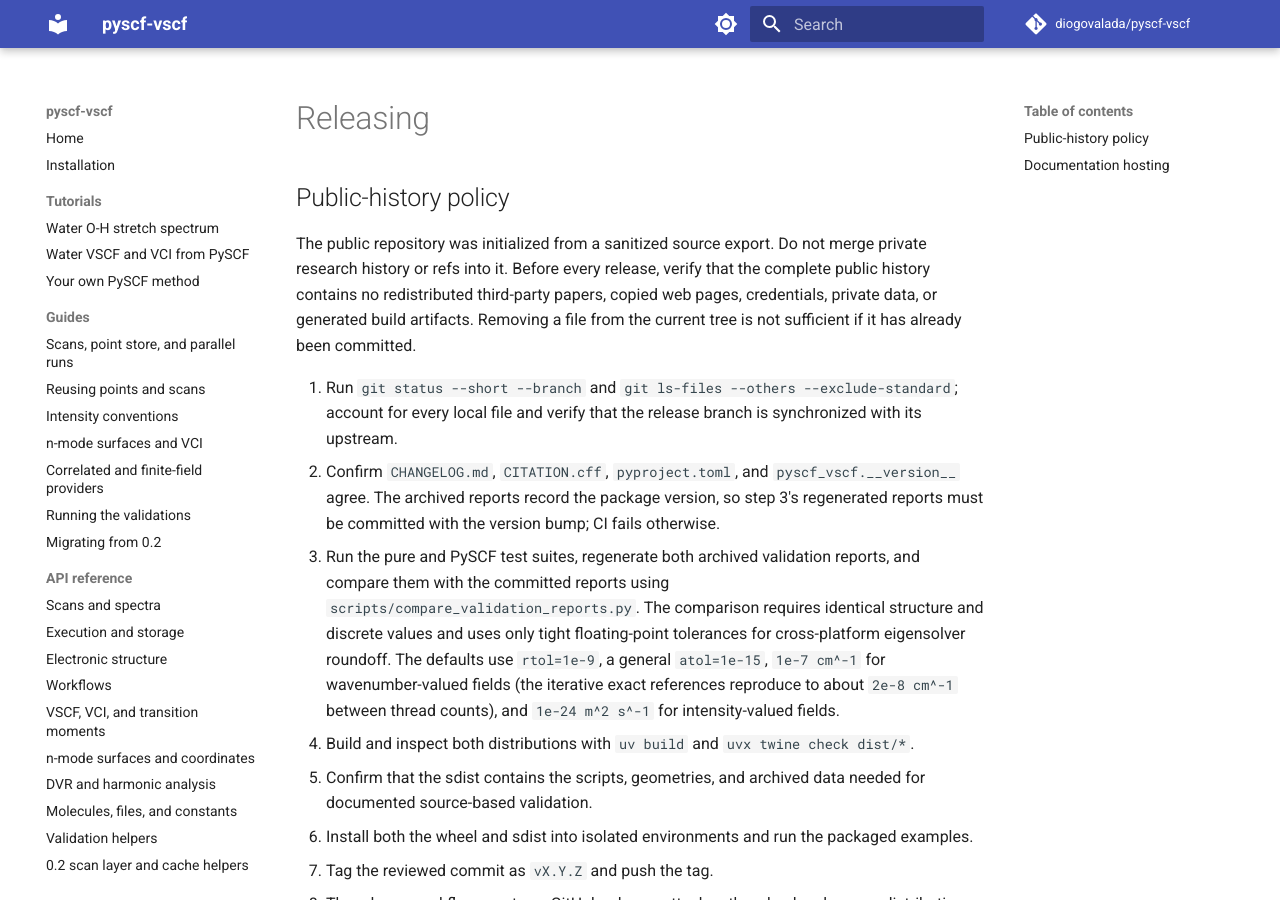
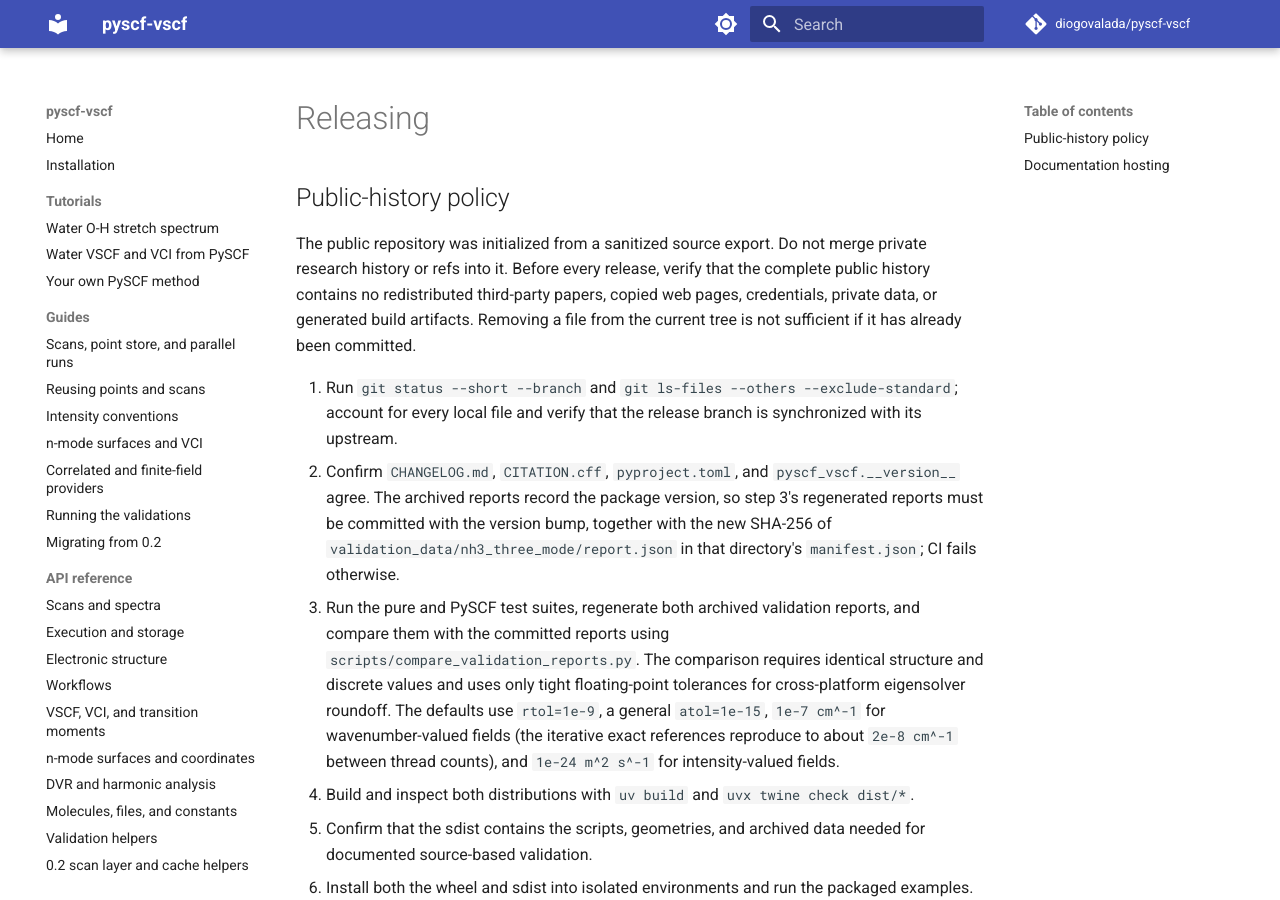
Before and after one commit to diogovalada/pyscf-vscf, an MkDocs documentation site: the page built from docs/releasing.md, in a window 1280 px wide and 900 px high. Built offline with MkDocs 1.6.1 and Material for MkDocs 9.7.7, drawn with Linux system fonts in a browser that asks for light colours; comment, search, counter and statistics services are not loaded.

Commit message:
Update the NH3 manifest hash of the regenerated report

```diff
--- a/docs/releasing.md
+++ b/docs/releasing.md
@@ -15,7 +15,9 @@ committed.
 2. Confirm `CHANGELOG.md`, `CITATION.cff`, `pyproject.toml`, and
    `pyscf_vscf.__version__` agree. The archived reports record the package
    version, so step 3's regenerated reports must be committed with the
-   version bump; CI fails otherwise.
+   version bump, together with the new SHA-256 of
+   `validation_data/nh3_three_mode/report.json` in that directory's
+   `manifest.json`; CI fails otherwise.
 3. Run the pure and PySCF test suites, regenerate both archived
    validation reports, and compare them with the committed reports using
    `scripts/compare_validation_reports.py`. The comparison requires identical
```
Also changed, not shown: 1 other file.
